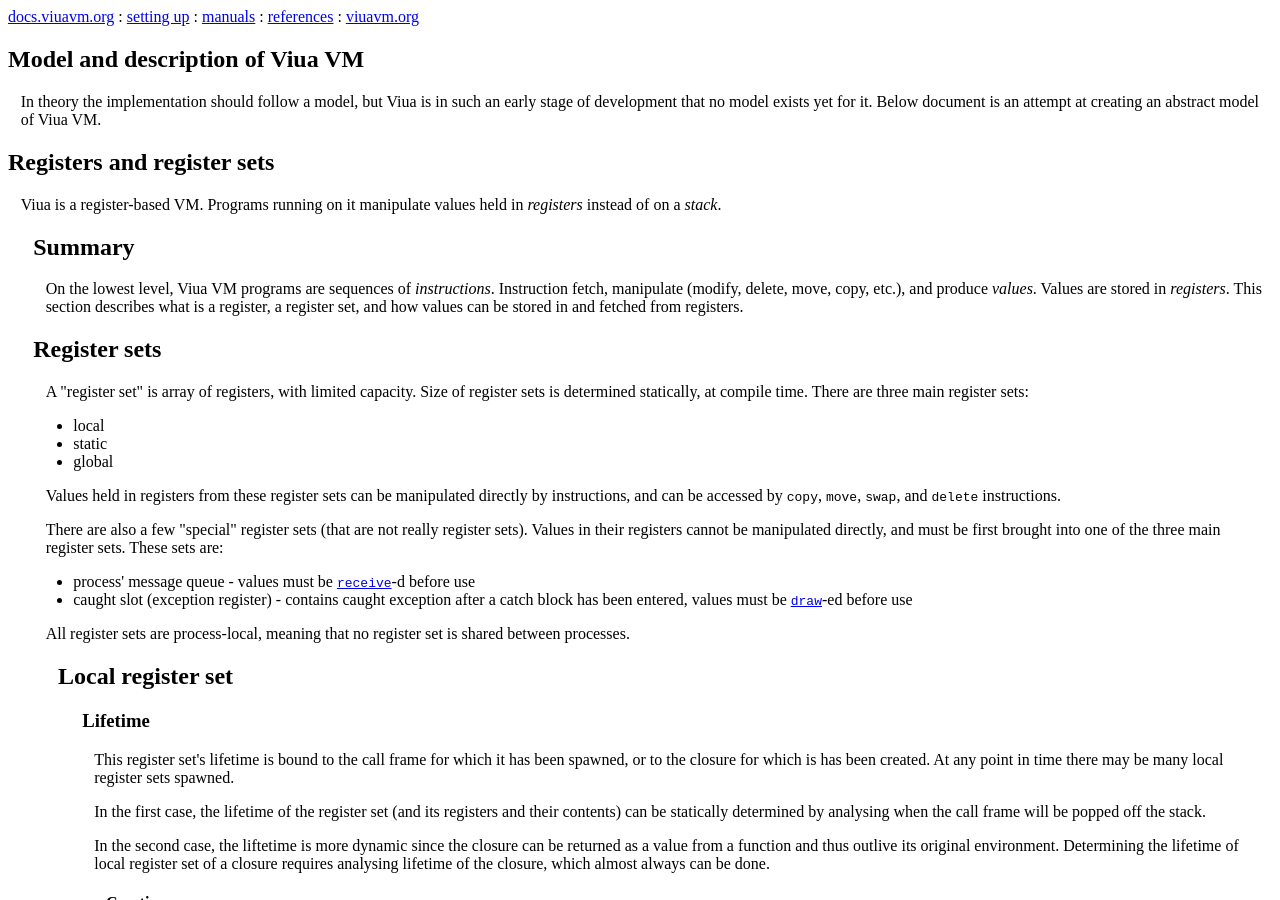
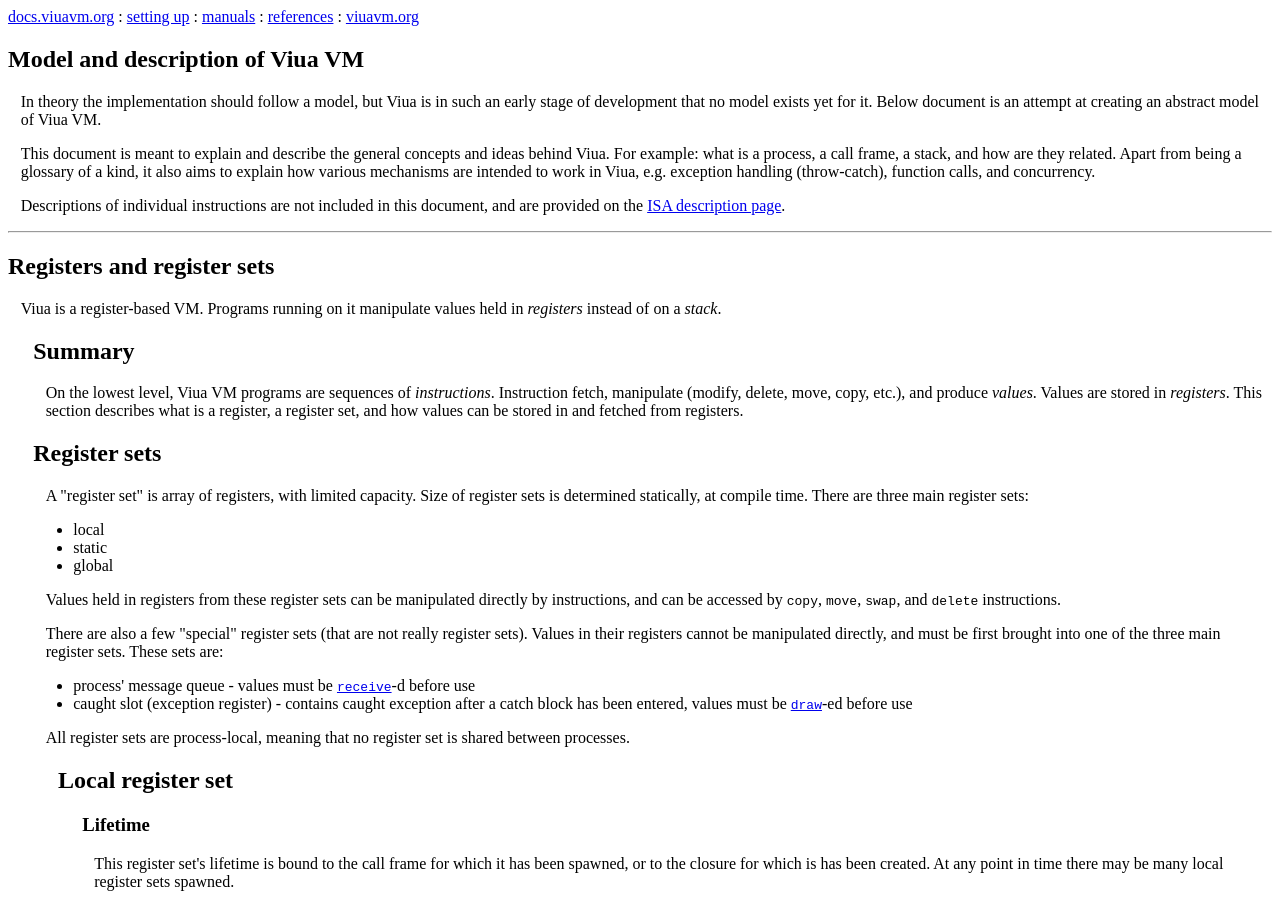
Before and after one commit to marekjm/docs.viuavm.org, a Jekyll site: the page built from model.html, in a window 1280 px wide and 900 px high. Built offline with Jekyll 4.4.1, drawn with Linux system fonts in a browser that asks for light colours.

Commit message:
Short description of the "Model" page

```diff
--- a/model.html
+++ b/model.html
@@ -10,7 +10,23 @@ layout: default
         such an early stage of development that no model exists yet for it.
         Below document is an attempt at creating an abstract model of Viua VM.
     </p>
+
+    <p>
+        This document is meant to explain and describe the general concepts and
+        ideas behind Viua.
+        For example: what is a process, a call frame, a stack, and how are they related.
+        Apart from being a glossary of a kind, it also aims to explain how various mechanisms
+        are intended to work in Viua, e.g. exception handling (throw-catch), function calls, and
+        concurrency.
+    </p>
+
+    <p>
+        Descriptions of individual instructions are not included in this document, and
+        are provided on the <a href="{{ site.url }}/isa.html">ISA description page</a>.
+    </p>
 </section>
+
+<hr>
 
 <section>
     <h1> Registers and register sets </h1>
```
